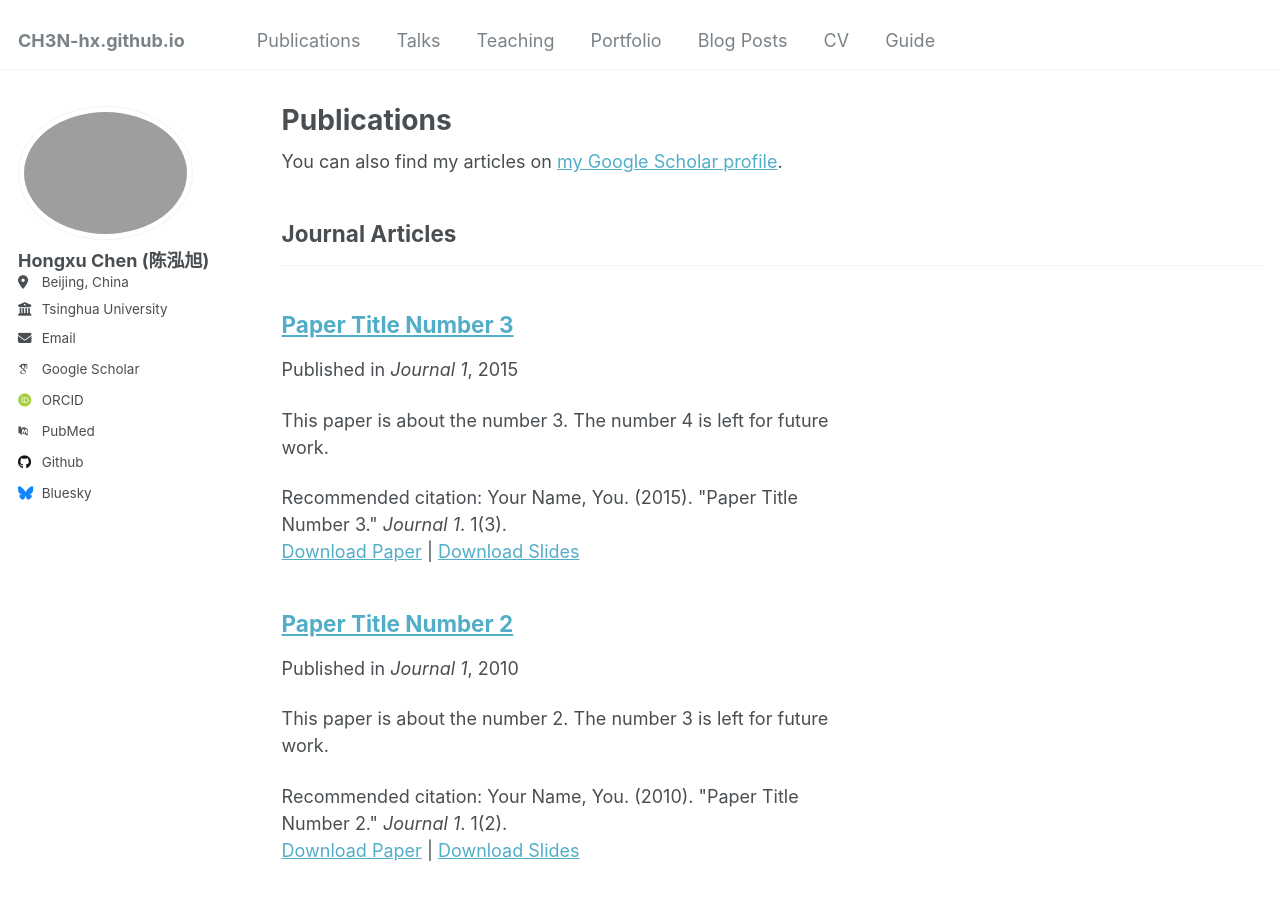
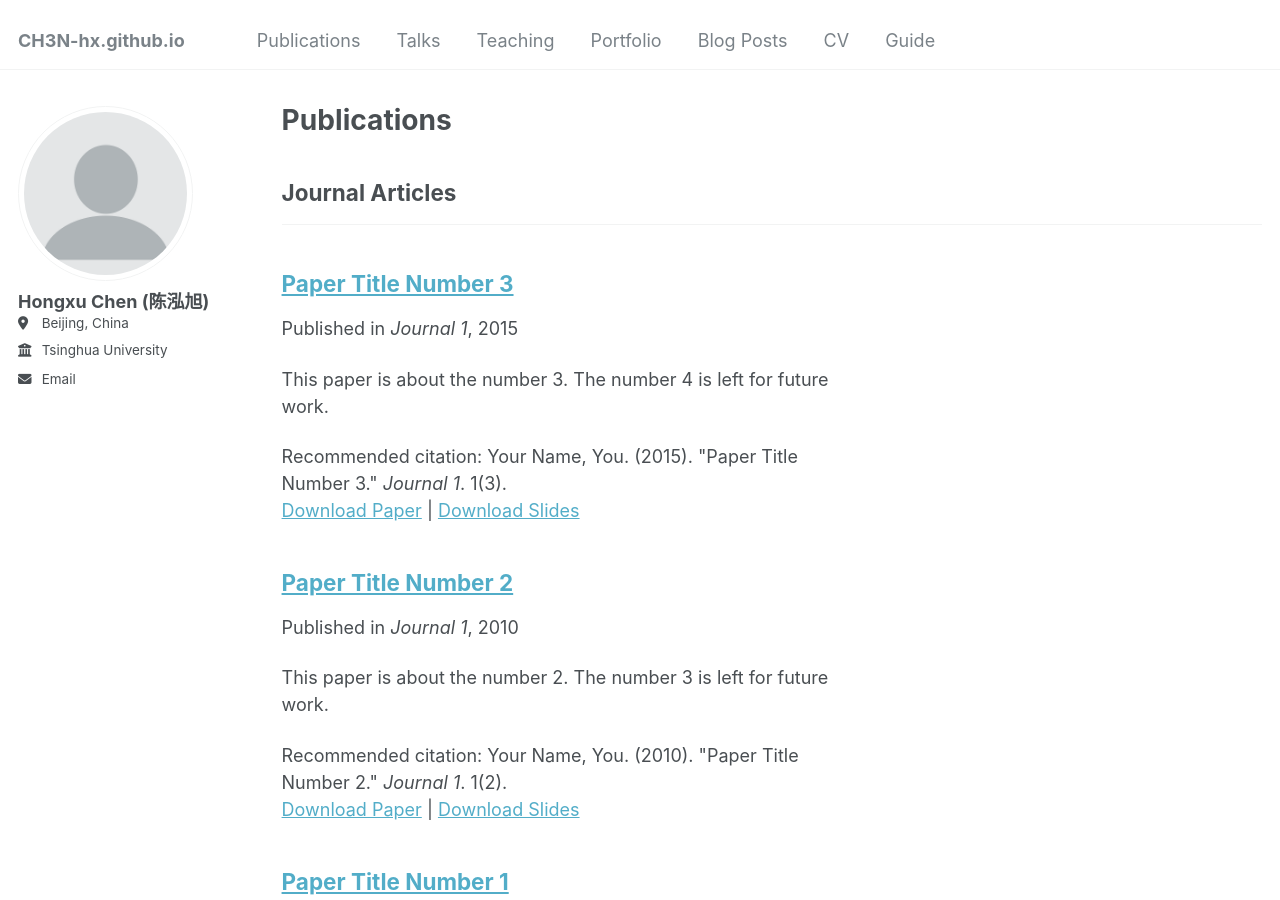
Before and after one commit to CH3N-hx/CH3N-hx.github.io, a Jekyll site: the page built from _pages/publications.html, in a window 1280 px wide and 900 px high. Built offline with Jekyll 4.4.1, drawn with Linux system fonts in a browser that asks for light colours; some web fonts are replaced; part of the change alters nothing that is shown.

Commit message:
Update _config.yml

```diff
--- a/_config.yml
+++ b/_config.yml
@@ -12,30 +12,21 @@
 author:
   # Biographic information
   name             : "Hongxu Chen (陈泓旭)"
+  avatar           : "profile.png"
   location         : "Beijing, China"
   employer         : "Tsinghua University"
-  uri              : # URL
   email            : "chenhx23@mails.tsinghua.edu.cn"
-
-  # Academic websites
-  arxiv            : # URL - Update with the correct link to your profile
-  googlescholar    : "https://scholar.google.com/citations?user=PS_CX0AAAAAJ"
-  impactstory      : # URL
-  orcid            : "http://orcid.org/yourorcidurl"
-  semantic         : # URL
-  pubmed           : "https://www.ncbi.nlm.nih.gov/pubmed/?term=john+snow"
-  researchgate     : # URL
 
   # Repositories and software development
   bitbucket        : # Username - Update with your username on the site
   codepen          : # Username
   dribbble         : # Username
-  github           : "academicpages"
+  github           :
   kaggle           : # Username
   stackoverflow    : # User number or user number and name (i.e., use "1" or "1/jeff-atwood")
 
   # Social media
-  bluesky          : "bsky.app" # Replace this with you Bluesky username
+  bluesky          :  # Replace this with you Bluesky username
   facebook         : # Username
   flickr           : # Username
   foursquare       : # Username
```
